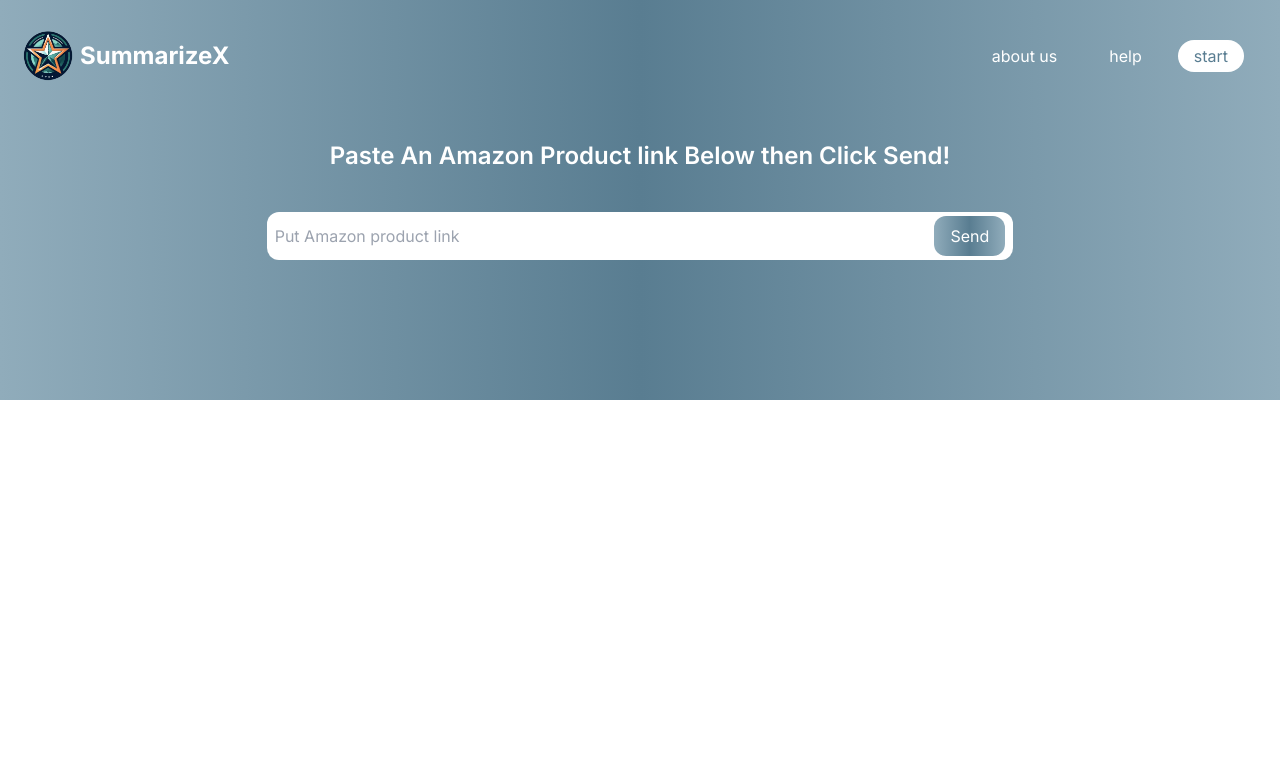
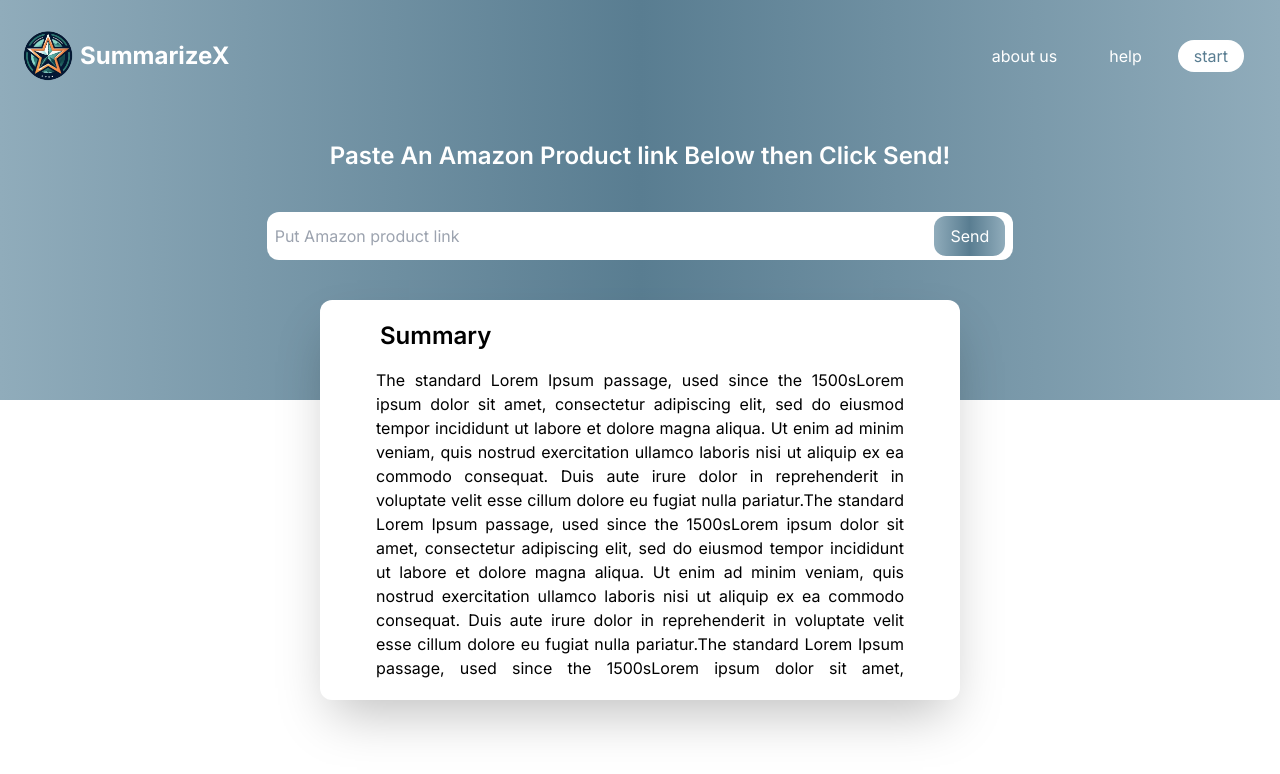
Before and after one commit to cdooml/SummarizeX, a Next.js app: page / in a window 1280 px wide. Shown: the top 774 px of the page. Built offline with nearby package versions, Linux system fonts and the light colour scheme.

Commit message:
initial implementation of design completed

```diff
--- a/app/page.tsx
+++ b/app/page.tsx
@@ -1,5 +1,5 @@
+import ClientProvider from "@/components/ClientProvider";
 import Header from "@/components/Header";
-import LinkForm from "@/components/LinkForm";
 
 export default function Home() {
   return (
@@ -10,7 +10,7 @@ export default function Home() {
           <h2 className="self-center text-lg sm:text-2xl font-semibold">
             Paste An Amazon Product link Below then Click Send!
           </h2>
-          <LinkForm />
+          <ClientProvider />
         </div>
       </div>
     </main>
--- /dev/null
+++ b/components/ClientProvider.tsx
@@ -0,0 +1,17 @@
+"use client";
+
+import { useState } from "react";
+import LinkForm from "./LinkForm";
+import SummaryCard from "./SummaryCard";
+
+function ClientProvider() {
+  const [review, setReview] = useState("");
+  return (
+    <div>
+      <LinkForm setReview={setReview} />
+      <SummaryCard review={review} />
+    </div>
+  );
+}
+
+export default ClientProvider;
--- a/components/LinkForm.tsx
+++ b/components/LinkForm.tsx
@@ -2,9 +2,11 @@
 
 import React, { FormEvent, useState } from "react";
 
-type Props = {};
+type Props = {
+  setReview: Function;
+};
 
-function LinkForm({}: Props) {
+function LinkForm({ setReview }: Props) {
   const [link, setLink] = useState("");
   const submitLink = async (e: FormEvent<HTMLFormElement>) => {
     e.preventDefault();
@@ -20,7 +22,8 @@ function LinkForm({}: Props) {
       }),
     }).then((response) => {
       response.json().then((data) => {
-        console.log(data);
+        console.log(data.answer);
+        setReview(data.answer);
       });
     });
   };
--- /dev/null
+++ b/components/SummaryCard.tsx
@@ -0,0 +1,62 @@
+import React from "react";
+
+type Props = { review: string };
+
+function SummaryCard({ review }: Props) {
+  return (
+    <div className="absolute top-1/2 left-1/2 transform -translate-x-1/2 -translate-y-1/4  text-black bg-white px-5 sm:px-10 py-5 rounded-xl shadow-2xl h-[60%] w-[80%] sm:w-[50%] sm:h-[50%] flex flex-col">
+      <h4 className="text-xl sm:text-2xl font-semibold mb-4 ml-5">Summary</h4>
+      <div
+        className="overflow-x-hidden overflow-y-scroll scrollbar-thin scrollbar-track-[#D9D9D9] scrollbar-thumb-[#5D849A] scrollbar-track-rounded-full scrollbar-thumb-rounded-full h-full w-full px-4 text-justify "
+        dir="rtl"
+      >
+        <p className="text-sm sm:text-base" dir="ltr">
+          {review}
+          The standard Lorem Ipsum passage, used since the 1500sLorem ipsum
+          dolor sit amet, consectetur adipiscing elit, sed do eiusmod tempor
+          incididunt ut labore et dolore magna aliqua. Ut enim ad minim veniam,
+          quis nostrud exercitation ullamco laboris nisi ut aliquip ex ea
+          commodo consequat. Duis aute irure dolor in reprehenderit in voluptate
+          velit esse cillum dolore eu fugiat nulla pariatur.The standard Lorem
+          Ipsum passage, used since the 1500sLorem ipsum dolor sit amet,
+          consectetur adipiscing elit, sed do eiusmod tempor incididunt ut
+          labore et dolore magna aliqua. Ut enim ad minim veniam, quis nostrud
+          exercitation ullamco laboris nisi ut aliquip ex ea commodo consequat.
+          Duis aute irure dolor in reprehenderit in voluptate velit esse cillum
+          dolore eu fugiat nulla pariatur.The standard Lorem Ipsum passage, used
+          since the 1500sLorem ipsum dolor sit amet, consectetur adipiscing
+          elit, sed do eiusmod tempor incididunt ut labore et dolore magna
+          aliqua. Ut enim ad minim veniam, quis nostrud exercitation ullamco
+          laboris nisi ut aliquip ex ea commodo consequat. Duis aute irure dolor
+          in reprehenderit in voluptate velit esse cillum dolore eu fugiat nulla
+          pariatur.The standard Lorem Ipsum passage, used since the 1500sLorem
+          ipsum dolor sit amet, consectetur adipiscing elit, sed do eiusmod
+          tempor incididunt ut labore et dolore magna aliqua. Ut enim ad minim
+          veniam, quis nostrud exercitation ullamco laboris nisi ut aliquip ex
+          ea commodo consequat. Duis aute irure dolor in reprehenderit in
+          voluptate velit esse cillum dolore eu fugiat nulla pariatur.The
+          standard Lorem Ipsum passage, used since the 1500sLorem ipsum dolor
+          sit amet, consectetur adipiscing elit, sed do eiusmod tempor
+          incididunt ut labore et dolore magna aliqua. Ut enim ad minim veniam,
+          quis nostrud exercitation ullamco laboris nisi ut aliquip ex ea
+          commodo consequat. Duis aute irure dolor in reprehenderit in voluptate
+          velit esse cillum dolore eu fugiat nulla pariatur.The standard Lorem
+          Ipsum passage, used since the 1500sLorem ipsum dolor sit amet,
+          consectetur adipiscing elit, sed do eiusmod tempor incididunt ut
+          labore et dolore magna aliqua. Ut enim ad minim veniam, quis nostrud
+          exercitation ullamco laboris nisi ut aliquip ex ea commodo consequat.
+          Duis aute irure dolor in reprehenderit in voluptate velit esse cillum
+          dolore eu fugiat nulla pariatur.The standard Lorem Ipsum passage, used
+          since the 1500sLorem ipsum dolor sit amet, consectetur adipiscing
+          elit, sed do eiusmod tempor incididunt ut labore et dolore magna
+          aliqua. Ut enim ad minim veniam, quis nostrud exercitation ullamco
+          laboris nisi ut aliquip ex ea commodo consequat. Duis aute irure dolor
+          in reprehenderit in voluptate velit esse cillum dolore eu fugiat nulla
+          pariatur.
+        </p>
+      </div>
+    </div>
+  );
+}
+
+export default SummaryCard;
--- a/package.json
+++ b/package.json
@@ -20,6 +20,7 @@
     "postcss": "8.4.23",
     "react": "18.2.0",
     "react-dom": "18.2.0",
+    "tailwind-scrollbar": "^3.0.4",
     "tailwindcss": "3.3.2",
     "typescript": "5.0.4"
   }
--- a/pages/api/postRequest.ts
+++ b/pages/api/postRequest.ts
@@ -10,13 +10,12 @@ export default async function handler(
   const { url } = req.body;
   if (!url) {
     res.status(400).json({
-      answer:
-        "Please proide a prompt! Or no database connection! or no balance!",
+      answer: "something went wrong!",
     });
     return;
   }
   const response = await fetch(
-    "http://ec2-52-91-29-8.compute-1.amazonaws.com:8080/",
+    "http://ec2-52-91-29-8.compute-1.amazonaws.com:8080/summarize",
     {
       method: "POST",
       headers: {
@@ -32,12 +31,13 @@ export default async function handler(
 
   const reader = response.body!.getReader();
   const decoder = new TextDecoder();
+  let reviewHolder = "";
   let done = false;
   while (!done) {
     const { value, done: doneReading } = await reader.read();
     done = doneReading;
-
-    console.log(decoder.decode(value));
+    reviewHolder += decoder.decode(value);
   }
-  res.status(200).json({ answer: "success " });
+  console.log(JSON.parse(reviewHolder));
+  res.status(200).json({ answer: JSON.parse(reviewHolder).response });
 }
--- a/tailwind.config.js
+++ b/tailwind.config.js
@@ -7,12 +7,10 @@ module.exports = {
   ],
   theme: {
     extend: {
-      backgroundImage: {
-        'gradient-radial': 'radial-gradient(var(--tw-gradient-stops))',
-        'gradient-conic':
-          'conic-gradient(from 180deg at 50% 50%, var(--tw-gradient-stops))',
-      },
+
     },
   },
-  plugins: [],
+  plugins: [
+    require('tailwind-scrollbar')({ nocompatible: true }),
+  ],
 }
```
Also changed, not shown: 1 other file (tests, documents, lock files or other folders).
